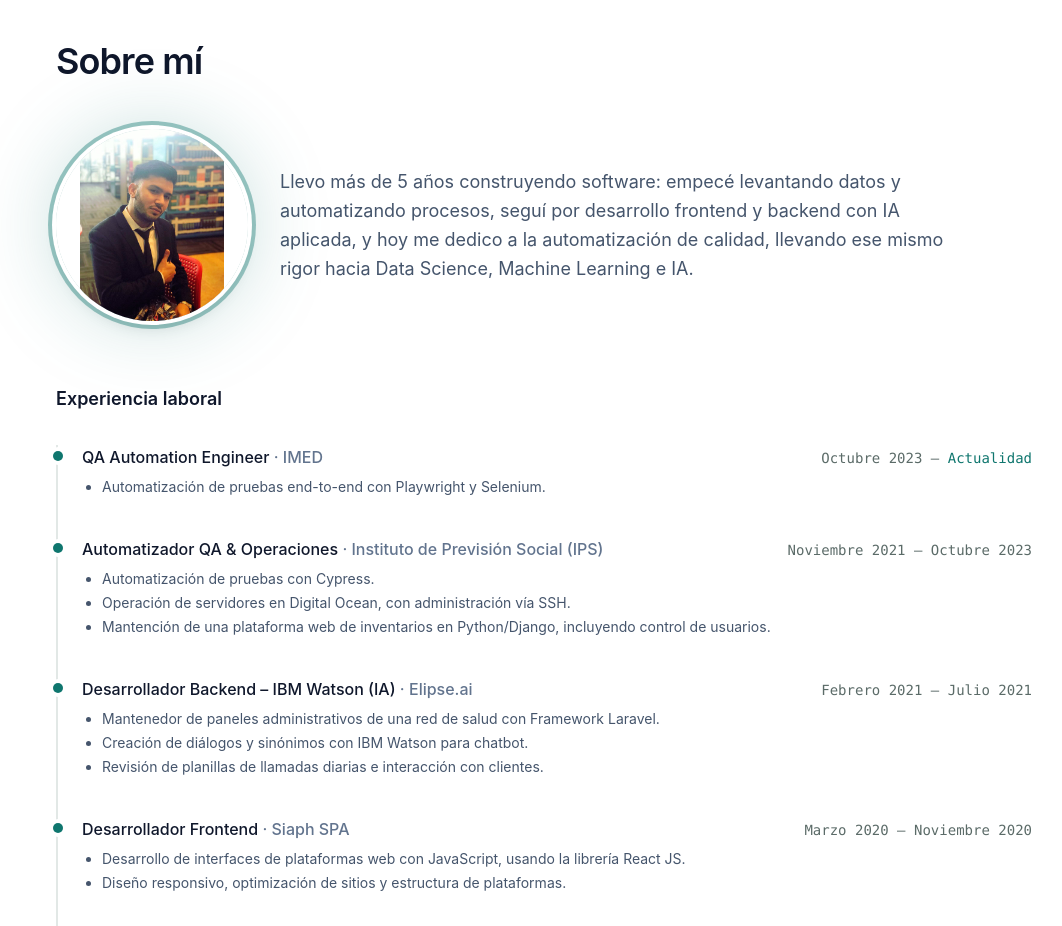
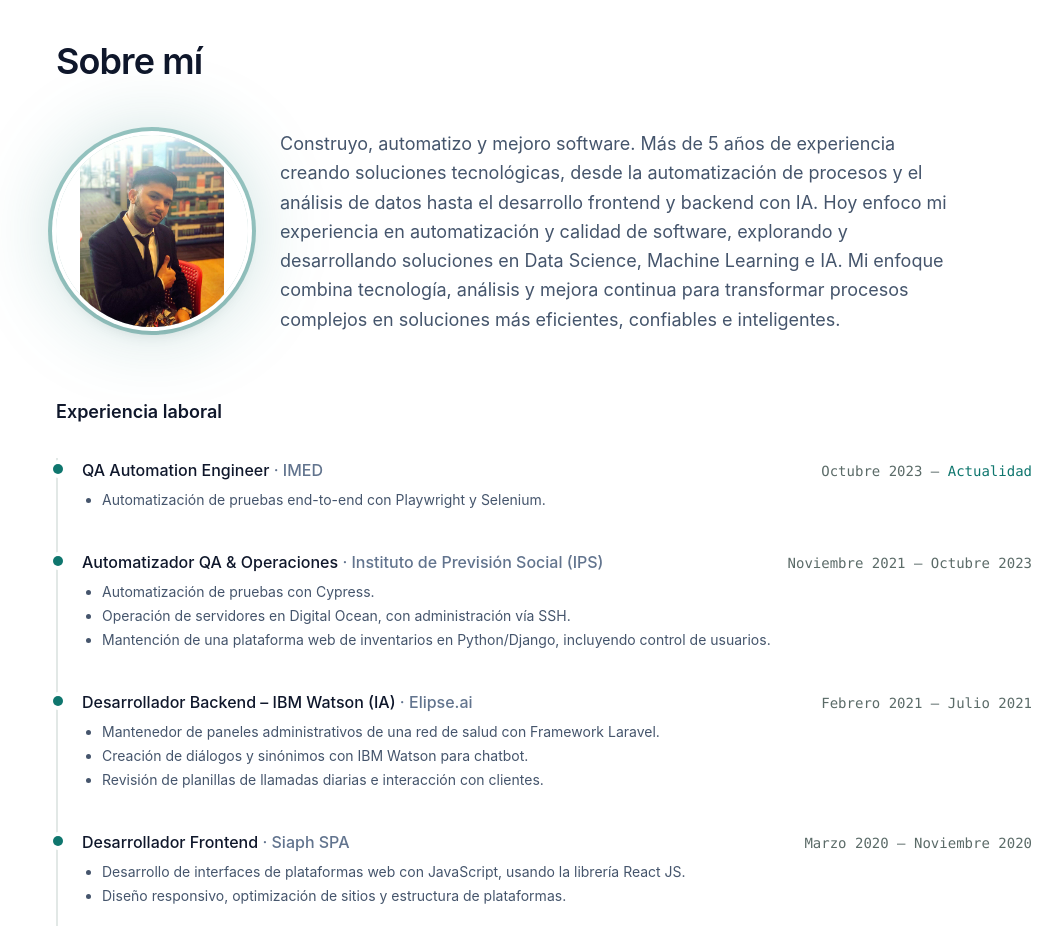
Before and after one commit to Jasondiamond7/portafolio, a React (Vite) app: page / in a window 1280 px wide. Shown: the part 860-1786 px from the top of the page, without its empty margins (96-1158 px from the left). Built offline with nearby package versions, Linux system fonts and the light colour scheme.

Commit message:
content(about): update personal bio

```diff
--- a/src/features/about/About.tsx
+++ b/src/features/about/About.tsx
@@ -20,10 +20,12 @@ export function About() {
           />
         </div>
         <p className="max-w-2xl text-base leading-relaxed text-slate-600 sm:text-lg dark:text-slate-400">
-          Llevo más de 5 años construyendo software: empecé levantando datos y automatizando
-          procesos, seguí por desarrollo frontend y backend con IA aplicada, y hoy me dedico a la
-          automatización de calidad, llevando ese mismo rigor hacia Data Science, Machine Learning e
-          IA.
+          Construyo, automatizo y mejoro software. Más de 5 años de experiencia creando soluciones
+          tecnológicas, desde la automatización de procesos y el análisis de datos hasta el
+          desarrollo frontend y backend con IA. Hoy enfoco mi experiencia en automatización y
+          calidad de software, explorando y desarrollando soluciones en Data Science, Machine
+          Learning e IA. Mi enfoque combina tecnología, análisis y mejora continua para transformar
+          procesos complejos en soluciones más eficientes, confiables e inteligentes.
         </p>
       </div>
 
```
